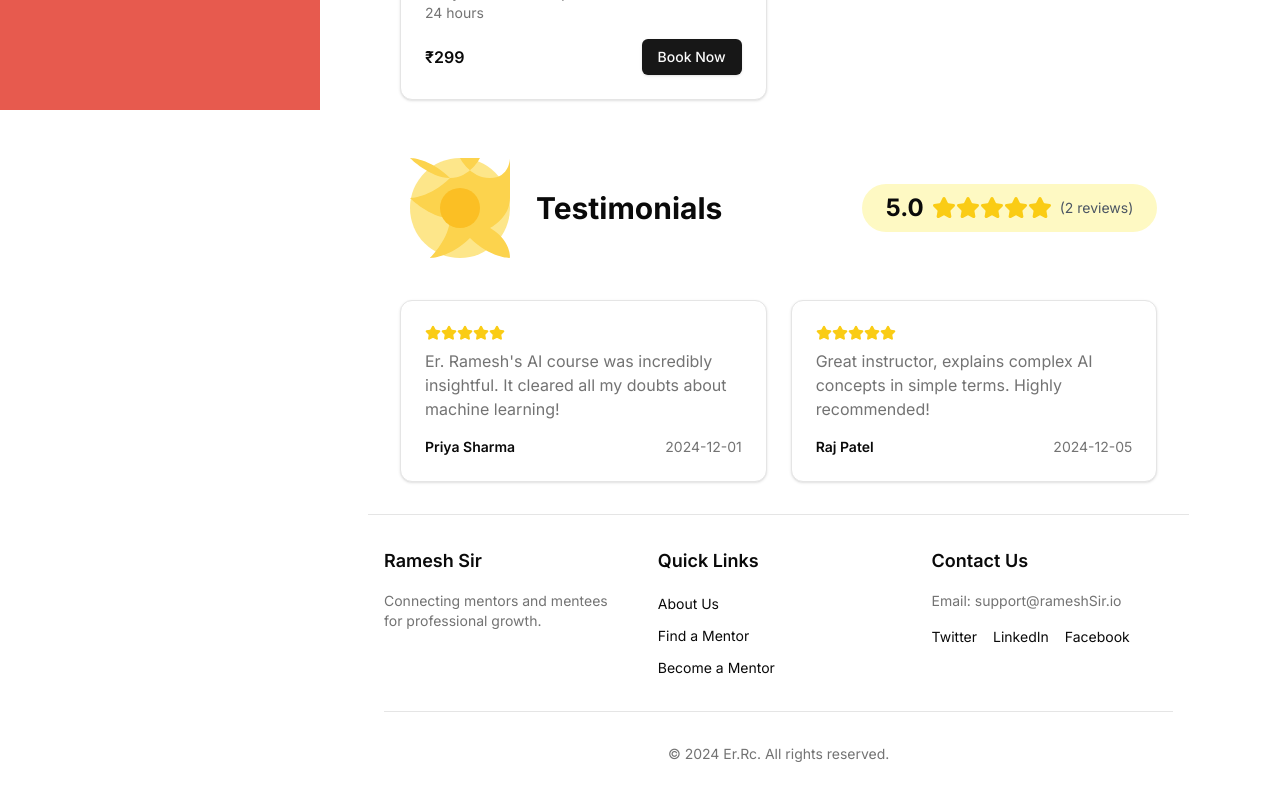
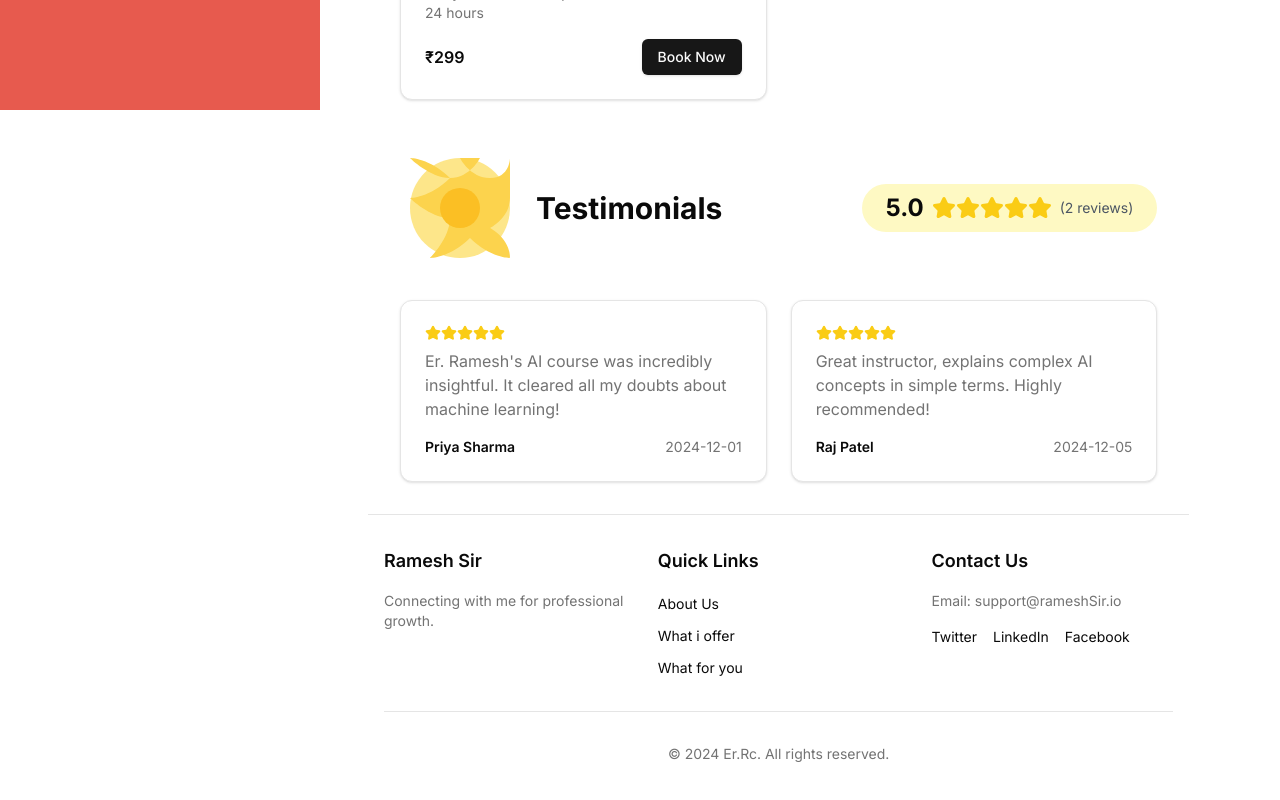
Before and after one commit to ronishpaudel/ER_RT_Project, a Next.js app: page / in a window 1280 px wide. Shown: the part 754-1554 px from the top of the page. Built offline with nearby package versions, Linux system fonts and the light colour scheme.

Commit message:
link fix

```diff
--- a/components/Footer.tsx
+++ b/components/Footer.tsx
@@ -8,7 +8,7 @@
           <div>
             <h3 className="text-lg font-semibold mb-4">Ramesh Sir</h3>
             <p className="text-sm text-muted-foreground">
-              Connecting mentors and mentees for professional growth.
+              Connecting with me for professional growth.
             </p>
           </div>
           <div>
@@ -20,16 +20,13 @@
                 </Link>
               </li>
               <li>
-                <Link href="/mentors" className="text-sm hover:underline">
-                  Find a Mentor
+                <Link href="/" className="text-sm hover:underline">
+                  What i offer
                 </Link>
               </li>
               <li>
-                <Link
-                  href="/become-a-mentor"
-                  className="text-sm hover:underline"
-                >
-                  Become a Mentor
+                <Link href="/" className="text-sm hover:underline">
+                  What for you
                 </Link>
               </li>
             </ul>
```
